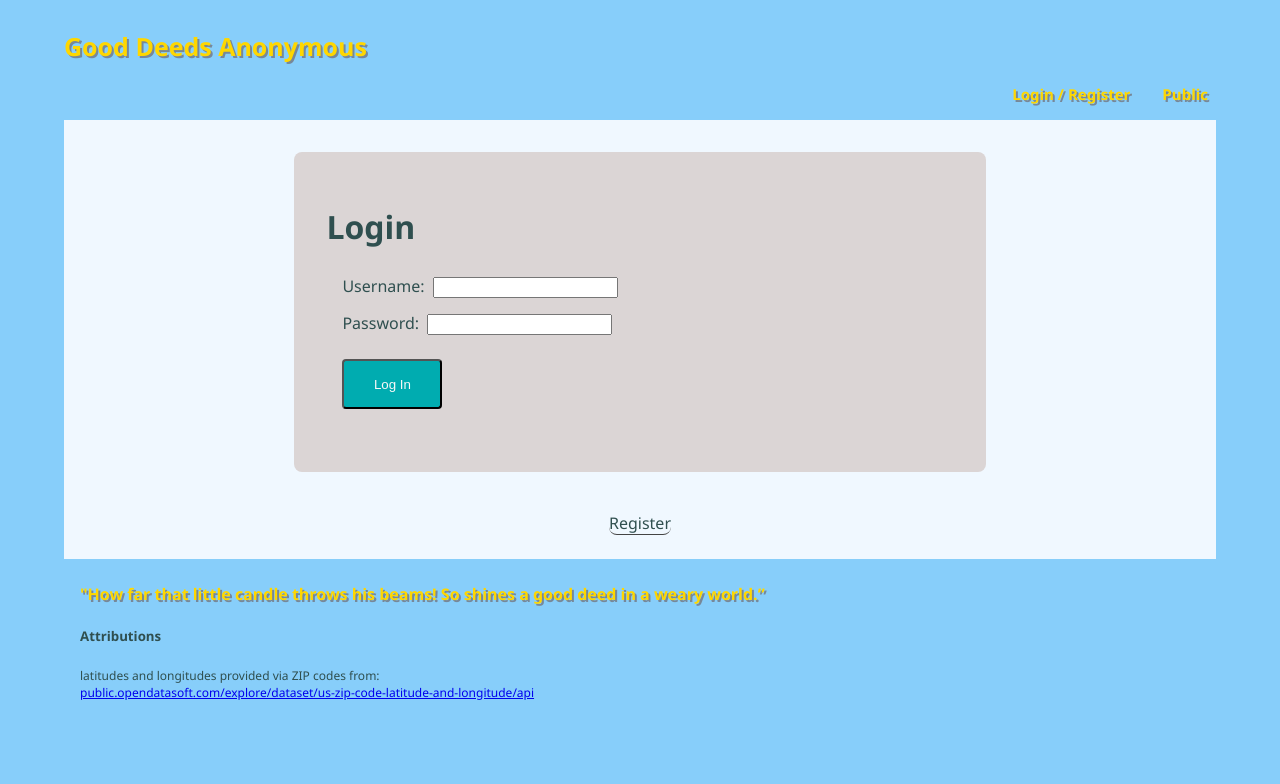
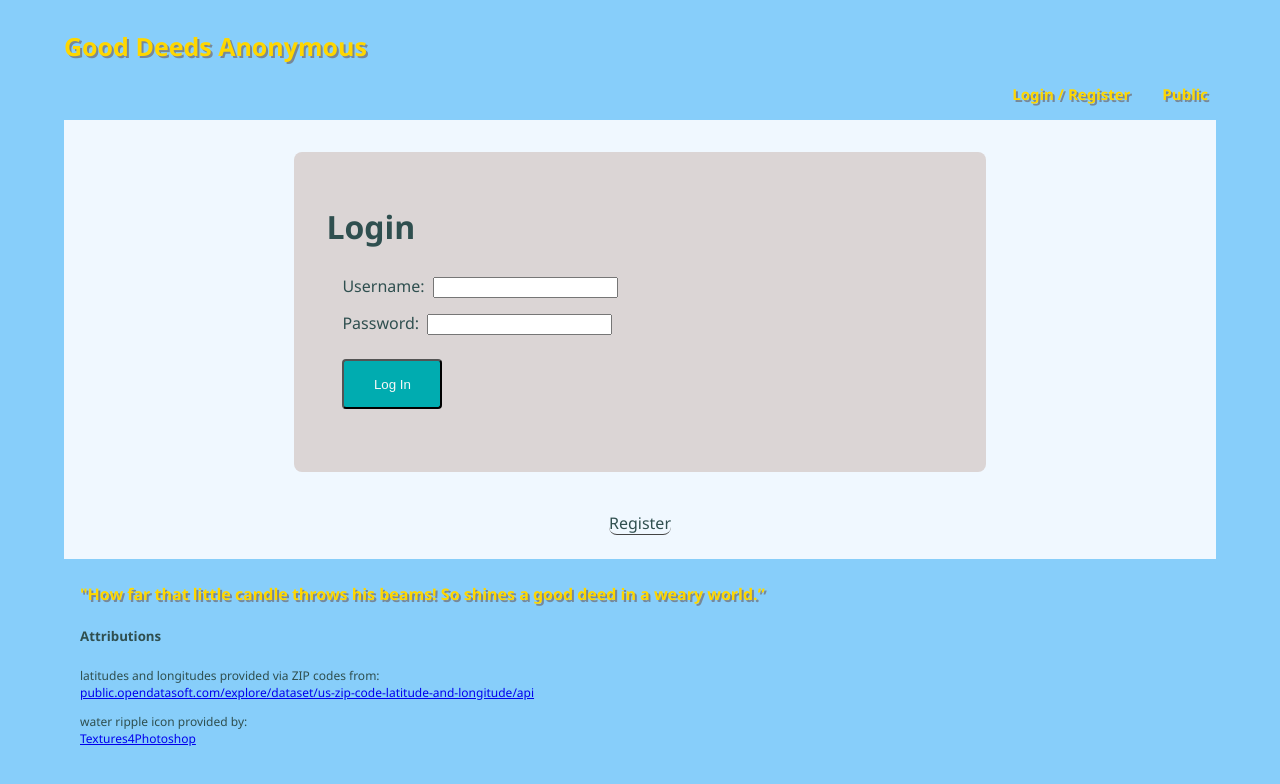
Before and after one commit to tyrichardson/gda2020, a React (Create React App) app: page /readPage#/home in a window 1280 px wide. Shown: the top 784 px of the page. Built offline with nearby package versions, Linux system fonts and the light colour scheme; no server answers.

Commit message:
updated Attributions

```diff
--- a/src/components/Footer/Footer.js
+++ b/src/components/Footer/Footer.js
@@ -10,8 +10,13 @@ const Footer = () => (
   <footer>
     <h4>"How far that little candle throws his beams! So shines a good deed in a weary world.”</h4>
     <h5>Attributions</h5>
+
     <p className="footerP">latitudes and longitudes provided via ZIP codes from: <br />
-    <a href="http://public.opendatasoft.com/explore/dataset/us-zip-code-latitude-and-longitude/api">public.opendatasoft.com/explore/dataset/us-zip-code-latitude-and-longitude/api</a></p>
+    <a href="http://public.opendatasoft.com/explore/dataset/us-zip-code-latitude-and-longitude/api" target="_blank" rel="noopener noreferrer">public.opendatasoft.com/explore/dataset/us-zip-code-latitude-and-longitude/api</a></p>
+
+    <p className="footerP">water ripple icon provided by: <br />
+    <a href="http://www.textures4photoshop.com" target="_blank" rel="noopener noreferrer">Textures4Photoshop</a></p>
+
   </footer>
 );
 
```
